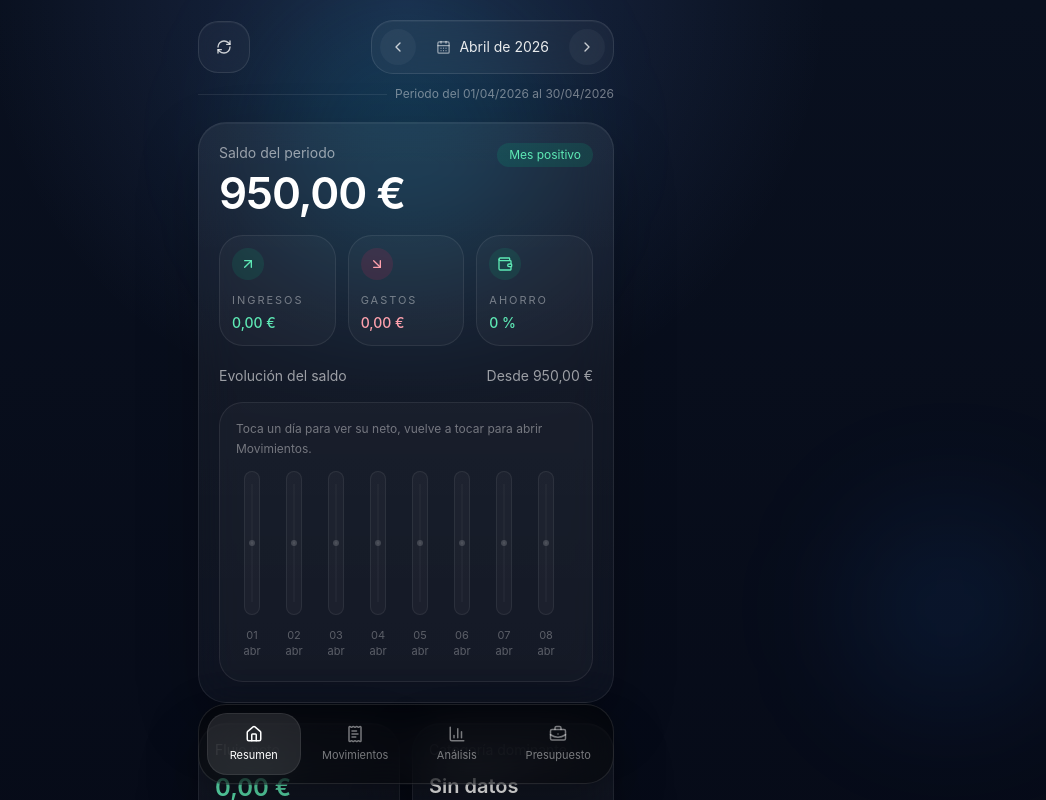
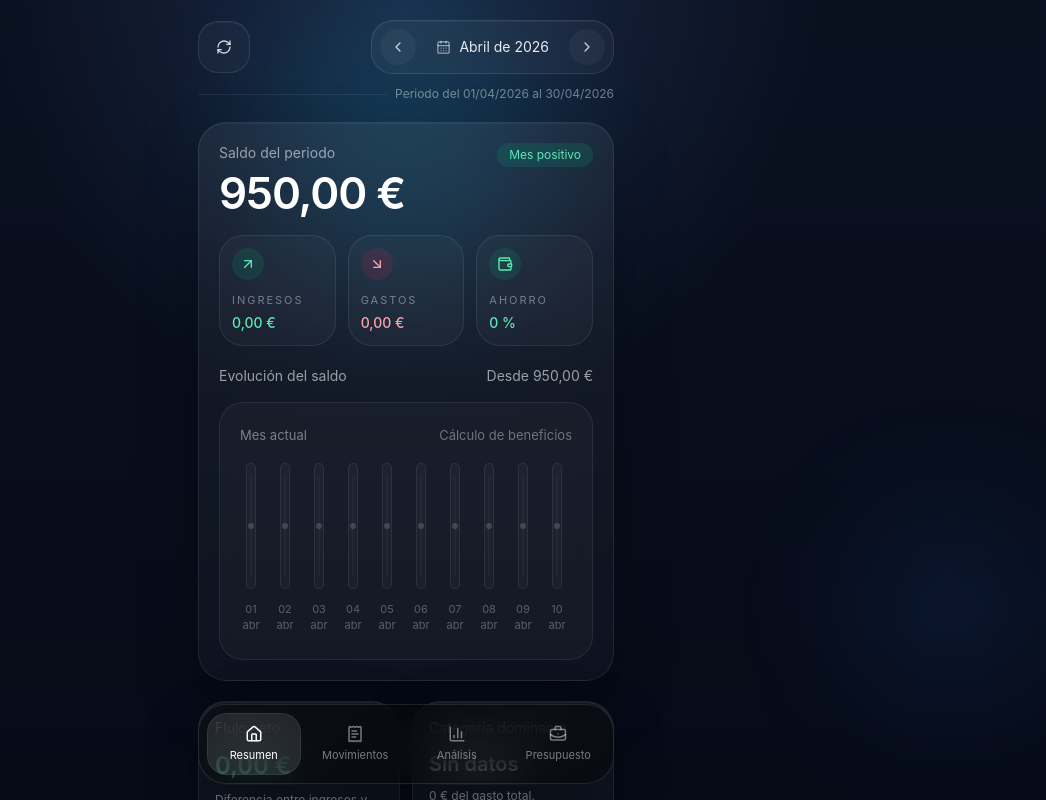
Before and after one commit to maatii022/app-contabilidad-diaria, a Next.js app: page /resumen in a window 1280 px wide. Shown: the top 800 px of the page, without its empty margins (234-1280 px from the left). Built offline with nearby package versions, Linux system fonts and the light colour scheme; no server answers.

Commit message:
Ajuste compacto y alineado del grafico diario

```diff
--- a/components/summary/daily-flow-chart.tsx
+++ b/components/summary/daily-flow-chart.tsx
@@ -11,16 +11,16 @@ type Period = {
   month: number;
 };
 
-const ITEM_COLLAPSED_WIDTH = 32;
-const ITEM_EXPANDED_WIDTH = 58;
-const TRACK_COLLAPSED_WIDTH = 16;
-const TRACK_EXPANDED_WIDTH = 44;
-const COLUMN_GAP = 10;
-const CHART_HEIGHT = 144;
-const BAR_MAX_HEIGHT = 54;
-const BAR_MIN_HEIGHT = 10;
+const ITEM_COLLAPSED_WIDTH = 22;
+const ITEM_EXPANDED_WIDTH = 56;
+const TRACK_COLLAPSED_WIDTH = 10;
+const TRACK_EXPANDED_WIDTH = 34;
+const COLUMN_GAP = 12;
+const CHART_HEIGHT = 126;
+const BAR_MAX_HEIGHT = 42;
+const BAR_MIN_HEIGHT = 8;
 const ZERO_LINE_Y = CHART_HEIGHT / 2;
-const LABEL_PILL_HEIGHT = 24;
+const LABEL_PILL_HEIGHT = 22;
 
 export function DailyFlowChart({ trend, period, openingBalance }: { trend: TrendPoint[]; period: Period; openingBalance: number }) {
   const router = useRouter();
@@ -59,18 +59,21 @@ export function DailyFlowChart({ trend, period, openingBalance }: { trend: Trend
         <span>Desde {formatCurrency(openingBalance)}</span>
       </div>
 
-      <div className="rounded-[24px] border border-white/8 bg-white/[0.028] p-4">
-        <div className="mb-3 min-h-6 text-[12px] leading-5">
+      <div className="rounded-[24px] border border-white/8 bg-white/[0.028] p-5">
+        <div className="mb-4 flex min-h-6 items-center justify-between gap-3 text-[13px] leading-5">
           {selectedPoint ? (
-            <div className="flex items-center justify-between gap-3">
+            <>
               <p className="truncate text-white/72">{formatSelectedDate(selectedPoint.date)}</p>
               <p className={`shrink-0 font-medium ${selectedPoint.net >= 0 ? 'text-emerald-300' : 'text-rose-300'}`}>
                 {selectedPoint.net > 0 ? '+' : selectedPoint.net < 0 ? '-' : ''}
                 {formatCurrency(Math.abs(selectedPoint.net))}
               </p>
-            </div>
+            </>
           ) : (
-            <p className="text-white/40">Toca un día para ver su neto, vuelve a tocar para abrir Movimientos.</p>
+            <>
+              <p className="text-white/44">Mes actual</p>
+              <p className="text-white/38">Cálculo de beneficios</p>
+            </>
           )}
         </div>
 
@@ -84,6 +87,7 @@ export function DailyFlowChart({ trend, period, openingBalance }: { trend: Trend
               const magnitudeRatio = Math.abs(point.net) / maxDailyMagnitude;
               const barHeight = hasMovement ? Math.max(BAR_MIN_HEIGHT, Math.round(magnitudeRatio * BAR_MAX_HEIGHT)) : 0;
               const dateParts = formatChartDateParts(point.date);
+              const itemWidth = isSelected ? ITEM_EXPANDED_WIDTH : ITEM_COLLAPSED_WIDTH;
 
               return (
                 <button
@@ -91,12 +95,12 @@ export function DailyFlowChart({ trend, period, openingBalance }: { trend: Trend
                   type="button"
                   onClick={() => handleSelect(point)}
                   className="group flex shrink-0 flex-col items-center"
-                  style={{ width: `${isSelected ? ITEM_EXPANDED_WIDTH : ITEM_COLLAPSED_WIDTH}px` }}
+                  style={{ width: `${itemWidth}px` }}
                   aria-pressed={isSelected}
                   aria-label={selectedPoint?.date === point.date ? `Abrir movimientos del ${formatSelectedDate(point.date)}` : `Seleccionar ${formatSelectedDate(point.date)}`}
                 >
                   <div
-                    className={`relative overflow-hidden rounded-[20px] border bg-white/[0.03] transition-all duration-250 ease-out ${
+                    className={`relative overflow-visible rounded-[20px] border bg-white/[0.03] transition-all duration-250 ease-out ${
                       isSelected
                         ? 'border-white/18 bg-white/[0.055] shadow-[0_8px_24px_rgba(7,12,28,0.24),inset_0_0_0_1px_rgba(255,255,255,0.03)]'
                         : 'border-white/7'
@@ -107,20 +111,20 @@ export function DailyFlowChart({ trend, period, openingBalance }: { trend: Trend
                     }}
                   >
                     <div className="absolute left-1/2 top-3 bottom-3 w-px -translate-x-1/2 bg-white/[0.05]" />
-                    <div className="absolute inset-x-1.5 top-1/2 h-px -translate-y-1/2 bg-white/[0.08]" />
+                    <div className="absolute inset-x-1 top-1/2 h-px -translate-y-1/2 bg-white/[0.08]" />
 
                     {hasMovement ? (
                       <>
                         {isPositive ? (
                           <div
-                            className={`absolute left-1/2 bottom-1/2 -translate-x-1/2 rounded-full bg-[linear-gradient(180deg,rgba(160,208,255,0.98),rgba(77,124,255,0.6))] shadow-[0_10px_24px_rgba(76,124,255,0.24)] transition-all duration-250 ${isSelected ? 'w-[18px]' : 'w-[12px]'}`}
+                            className={`absolute left-1/2 bottom-1/2 -translate-x-1/2 rounded-full bg-[linear-gradient(180deg,rgba(160,208,255,0.98),rgba(77,124,255,0.6))] shadow-[0_10px_24px_rgba(76,124,255,0.24)] transition-all duration-250 ${isSelected ? 'w-[20px]' : 'w-[10px]'}`}
                             style={{ height: `${barHeight}px` }}
                           />
                         ) : null}
 
                         {isNegative ? (
                           <div
-                            className={`absolute left-1/2 top-1/2 -translate-x-1/2 rounded-full bg-[linear-gradient(180deg,rgba(255,180,199,0.98),rgba(255,86,118,0.6))] shadow-[0_10px_24px_rgba(255,88,121,0.2)] transition-all duration-250 ${isSelected ? 'w-[18px]' : 'w-[12px]'}`}
+                            className={`absolute left-1/2 top-1/2 -translate-x-1/2 rounded-full bg-[linear-gradient(180deg,rgba(255,180,199,0.98),rgba(255,86,118,0.6))] shadow-[0_10px_24px_rgba(255,88,121,0.2)] transition-all duration-250 ${isSelected ? 'w-[20px]' : 'w-[10px]'}`}
                             style={{ height: `${barHeight}px` }}
                           />
                         ) : null}
@@ -131,7 +135,7 @@ export function DailyFlowChart({ trend, period, openingBalance }: { trend: Trend
 
                     {isSelected && hasMovement ? (
                       <div
-                        className={`absolute left-1/2 z-10 -translate-x-1/2 rounded-full px-2 py-1 text-[11px] font-medium leading-none backdrop-blur-md ${
+                        className={`absolute left-1/2 z-10 -translate-x-1/2 rounded-full px-2.5 py-1 text-[11px] font-medium leading-none backdrop-blur-md ${
                           point.net >= 0 ? 'bg-emerald-500/16 text-emerald-300' : 'bg-rose-500/16 text-rose-300'
                         }`}
                         style={{ top: `${getLabelTop(point.net)}px` }}
@@ -146,7 +150,7 @@ export function DailyFlowChart({ trend, period, openingBalance }: { trend: Trend
                     className={`mt-3 flex min-h-[34px] flex-col items-center justify-start text-center text-[11px] leading-4 transition-colors ${
                       hasMovement ? 'text-white/58' : 'text-white/30'
                     } ${isSelected ? 'text-white' : 'group-hover:text-white/82'}`}
-                    style={{ width: `${Math.max(42, isSelected ? ITEM_EXPANDED_WIDTH : ITEM_COLLAPSED_WIDTH)}px` }}
+                    style={{ width: `${isSelected ? ITEM_EXPANDED_WIDTH : 28}px` }}
                   >
                     <span>{dateParts.day}</span>
                     <span>{dateParts.month}</span>
@@ -163,10 +167,10 @@ export function DailyFlowChart({ trend, period, openingBalance }: { trend: Trend
 
 function getLabelTop(net: number) {
   if (net >= 0) {
-    return ZERO_LINE_Y + 8;
+    return ZERO_LINE_Y + 10;
   }
 
-  return ZERO_LINE_Y - LABEL_PILL_HEIGHT - 8;
+  return ZERO_LINE_Y - LABEL_PILL_HEIGHT - 10;
 }
 
 function formatChartDateParts(value: string) {
```
